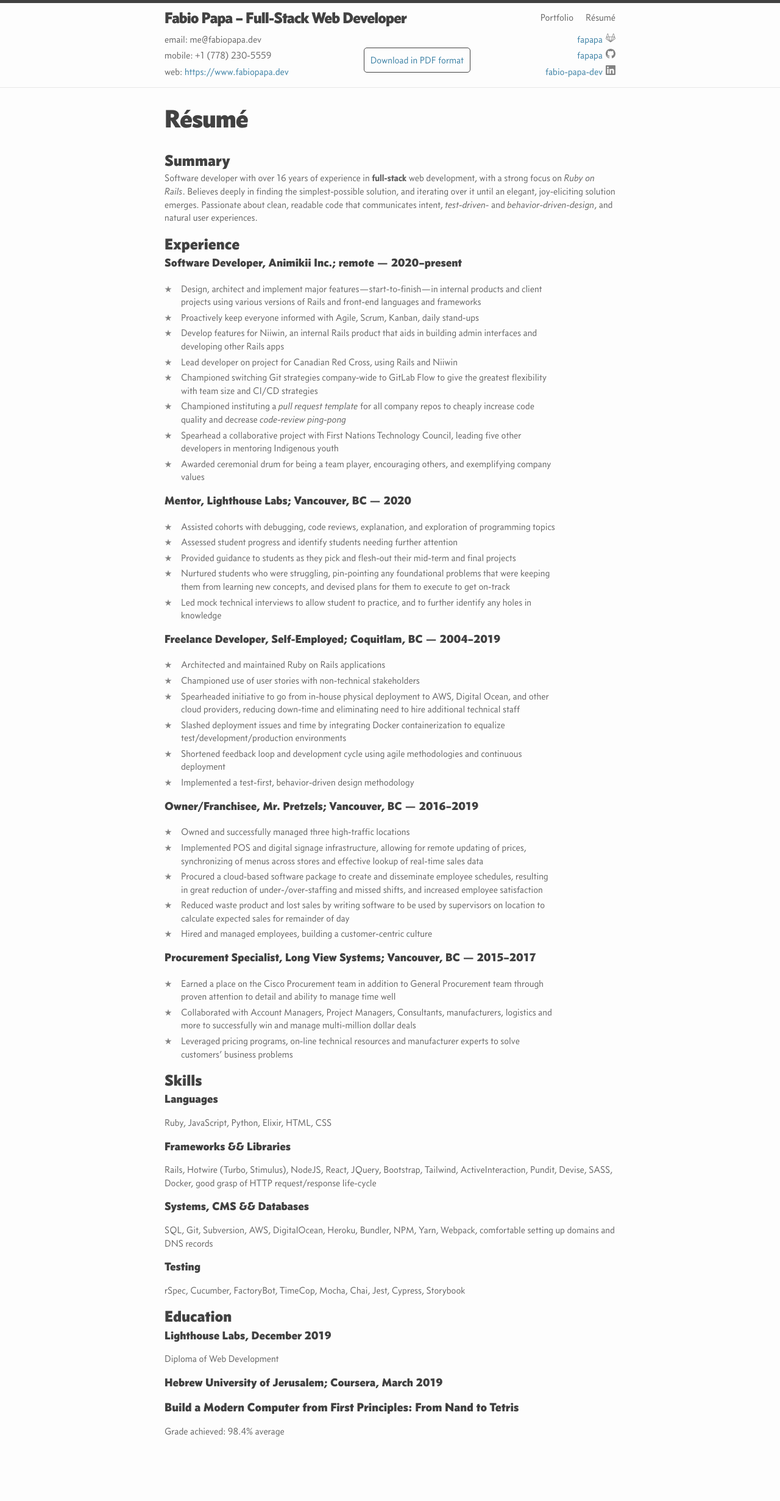
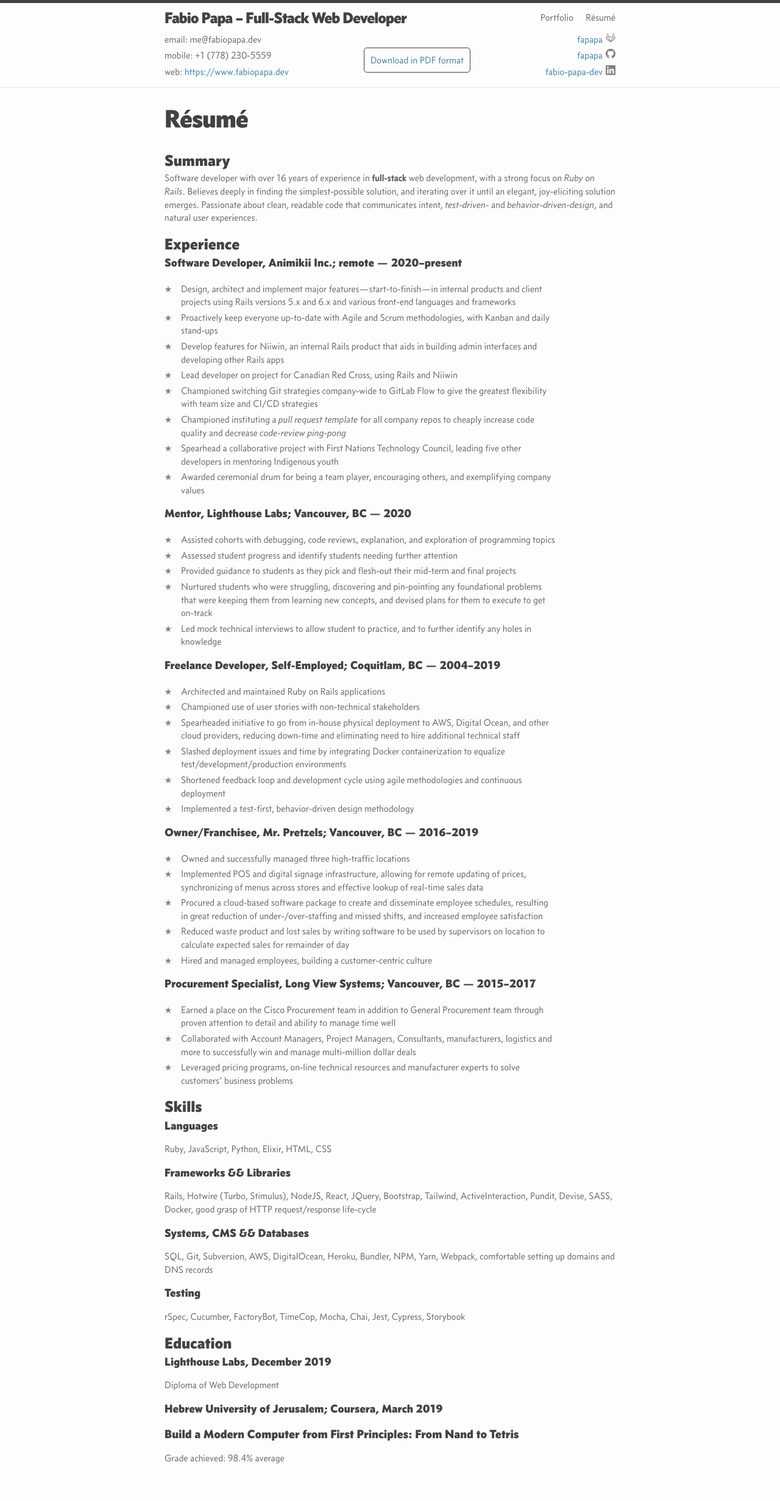
Before and after one commit to fapapa/fapapa.github.io, a Jekyll site: the page built from resume.md, in a window 1280 px wide. Shown: the whole page at 61% size. Built offline with Jekyll 4.4.1, drawn with Linux system fonts in a browser that asks for light colours; before the commit the page ends 2418 px from its top, so only the background shows below that.

Commit message:
Few more updates

```diff
--- a/_sass/general.scss
+++ b/_sass/general.scss
@@ -228,6 +228,11 @@ header .contact-and-social {
   }
   .site-header {
     border-top: none;
+    .site-title {
+      float: none;
+      display: block;
+      text-align: center;
+    }
     .download {
       display: none;
     }
--- a/resume.md
+++ b/resume.md
@@ -14,9 +14,10 @@ id: resume
 ### Software Developer, Animikii Inc.; remote — 2020–present
 
 - Design, architect and implement major features—start-to-finish—in internal
-  products and client projects using various versions of Rails and front-end
-  languages and frameworks
-- Proactively keep everyone informed with Agile, Scrum, Kanban, daily stand-ups
+  products and client projects using Rails versions 5.x and 6.x and various
+  front-end languages and frameworks
+- Proactively keep everyone up-to-date with Agile and Scrum methodologies, with
+  Kanban and daily stand-ups
 - Develop features for Niiwin, an internal Rails product that aids in building
   admin interfaces and developing other Rails apps
 - Lead developer on project for Canadian Red Cross, using Rails and Niiwin
@@ -36,9 +37,9 @@ id: resume
 - Assessed student progress and identify students needing further attention
 - Provided guidance to students as they pick and flesh-out their mid-term and
   final projects
-- Nurtured students who were struggling, pin-pointing any foundational problems
-  that were keeping them from learning new concepts, and devised plans for them
-  to execute to get on-track
+- Nurtured students who were struggling, discovering and pin-pointing any
+  foundational problems that were keeping them from learning new concepts, and
+  devised plans for them to execute to get on-track
 - Led mock technical interviews to allow student to practice, and to further
   identify any holes in knowledge
 
```
Also changed, not shown: 1 other file.
